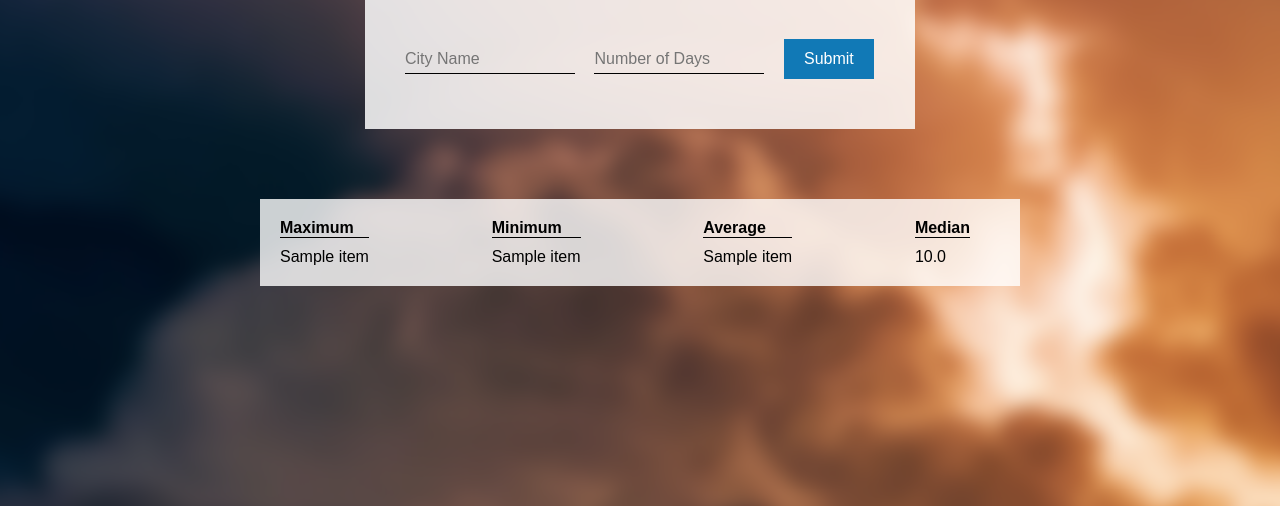
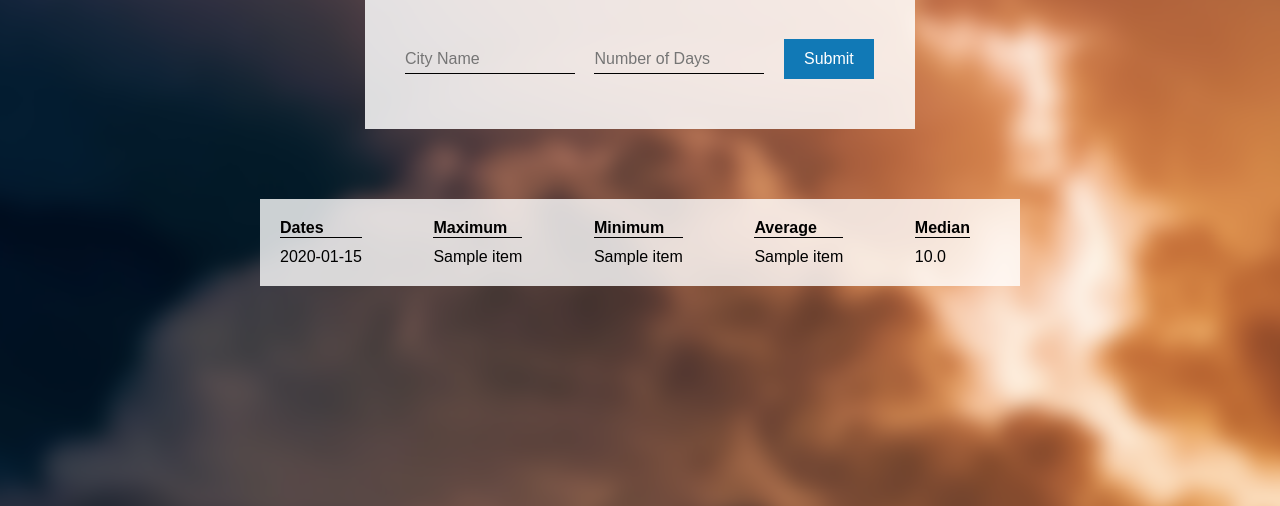
Before and after one commit to Caiphe/yoyo_restful, a Django app: template templates/index.html in a window 1280 px wide. Shown: the part 151-657 px from the top of the page. Run offline with Django 3.2, Linux system fonts and the light colour scheme; the template is opened without the code that fills it: most values are stand-ins (such as "Sample title", 1, 10 or a date in 2020); some web fonts are replaced.

Commit message:
template updates

```diff
--- a/core/views.py
+++ b/core/views.py
@@ -9,6 +9,7 @@ def index(request):
     minimum_values = []
     average_values = []
     median_values = []
+    dates_list = []
 
     if request.method == 'POST':
         city = request.POST.get('city')
@@ -21,6 +22,7 @@ def index(request):
             weather_data = requests.get(base_url).json()
 
             for item in weather_data['forecast']['forecastday']:
+                dates_list.append(item['date'])
                 maximum_values.append(item['day']['maxtemp_c'])
                 minimum_values.append(item['day']['mintemp_c'])
                 average_values.append(item['day']['avgtemp_c'])
@@ -31,7 +33,8 @@ def index(request):
         "maximum": maximum_values,
         "minimum": minimum_values,
         "average": average_values,
-        "median": median_values
+        "median": median_values,
+        "dates": dates_list
     }
 
     return render(request, 'index.html', context)
--- a/templates/index.html
+++ b/templates/index.html
@@ -34,6 +34,13 @@
             <div class="each-weather">
 
                 <div class="details-block">
+                    <h4>Dates</h4>
+                    {% for date in dates %}
+                        <div> {{ date }} </div>
+                    {% endfor %}
+                </div>
+
+                <div class="details-block">
                     <h4>Maximum</h4>
                     {% for item in maximum %}
                         <div> {{ item }} </div>
```
Also changed, not shown: readMe.txt (added).
